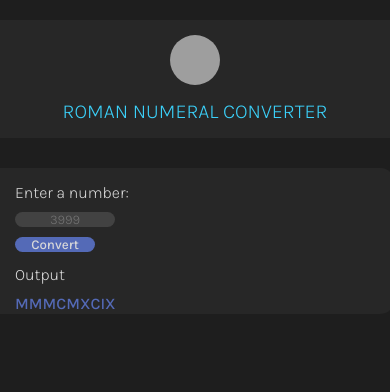
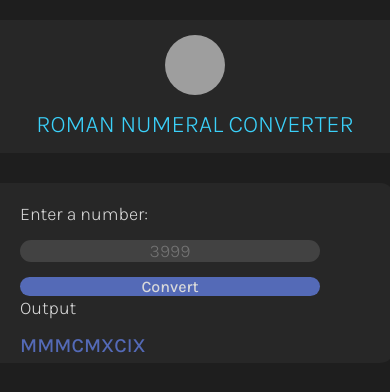
Before and after one commit to sweetArizCider/ROMAN-NUMERAL-CONVERTER, a website built with Vite: page index.html in a window 390 px wide. Shown: the top 392 px of the page. Built offline with nearby package versions, Linux system fonts and the light colour scheme; grey boxes are pictures that could not be loaded; a web font is replaced by a local one.

Commit message:
A bit more responsive

```diff
--- a/public/styles.css
+++ b/public/styles.css
@@ -128,7 +128,7 @@ input::placeholder {
   color: #546AB7;
   font-weight: 500;
 }
-/* Media Queries for Mobile Devices */
+/* Update the media queries to make content bigger on phones */
 @media screen and (max-width: 768px) {
   nav {
     height: auto;
@@ -138,36 +138,60 @@ input::placeholder {
     margin: 20px auto 30px auto;
   }
 
+  #main-title {
+    font-size: 28px;
+  }
+
   #icon-circle {
     margin: 0;
+    width: 60px;
+    height: 60px;
   }
 
   .section {
-    padding: 15px;
+    padding: 20px;
   }
 
   article {
     flex-direction: column;
     align-items: flex-start;
-    gap: 10px;
+    gap: 15px;
+    padding: 0 15px;
   }
 
   label {
-    margin-left: 15px;
+    margin-left: 0;
+    font-size: 18px;
+    text-align: left;
+    width: 100%;
   }
 
   #input-article,
   #output-article {
     align-items: flex-start;
+    width: 100%;
   }
 
-  #number,
+  #number {
+    margin-left: 0;
+    width: 100%;
+    max-width: 300px;
+    height: 40px;
+    font-size: 18px;
+  }
+
   #convert-btn {
-    margin-left: 15px;
+    margin-left: 0;
+    width: 100%;
+    max-width: 300px;
+    height: 40px;
+    font-size: 16px;
   }
 
   #output {
-    margin-left: 15px;
+    margin-left: 0;
+    font-size: 20px;
+    text-align: left;
   }
 }
 
@@ -178,14 +202,11 @@ input::placeholder {
   }
 
   #main-title {
-    font-size: 20px;
+    font-size: 24px;
   }
 
   .section {
     border-radius: 15px;
-  }
-
-  #number {
-    width: 100px;
+    min-height: 180px;
   }
 }
```
